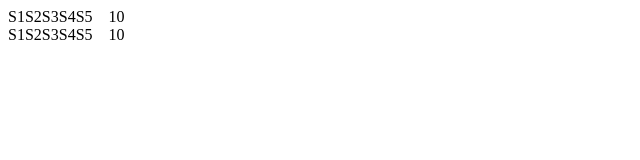
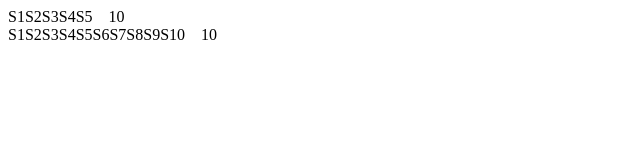
Before and after one commit to huytran72/Movies_Choose, a React (Create React App) app in the folder movies_choose/: page / in a window 1280 px wide. Shown: the top 160 px of the page, without its empty margins (0-640 px from the left). Built offline with nearby package versions, Linux system fonts and the light colour scheme.

Commit message:
Update StarRating.js

```diff
--- a/movies_choose/src/StarRating.js
+++ b/movies_choose/src/StarRating.js
@@ -18,7 +18,7 @@ export default function StarRating({ maxRating }) {
   return (
     <div style={containerStyle}>
       <div>
-        {Array.from({ length: 5 }, (_, i) => (
+        {Array.from({ length: maxRating }, (_, i) => (
           <span>S{i + 1}</span>
         ))}
       </div>
```
